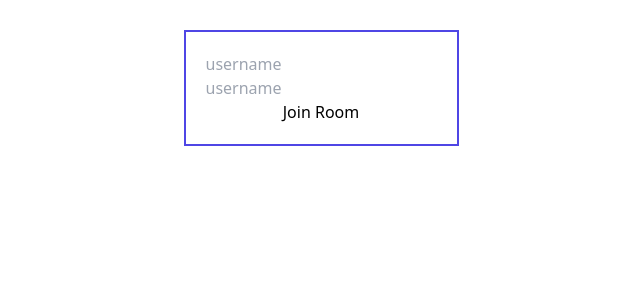
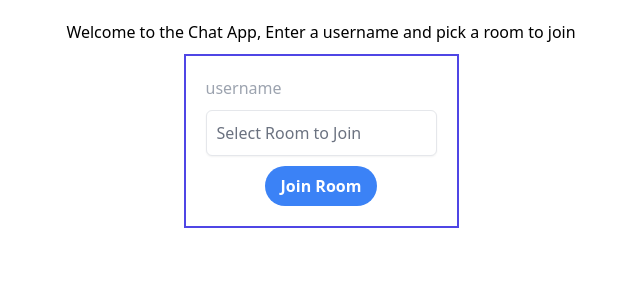
Before and after one commit to Charl1410/chat-room, a React (Create React App) app in the folder client/: page / in a window 1280 px wide. Shown: the top 300 px of the page, without its empty margins (329-969 px from the left). Built offline with nearby package versions, Linux system fonts and the light colour scheme.

Commit message:
drop down

```diff
--- a/client/src/pages/Login.js
+++ b/client/src/pages/Login.js
@@ -7,7 +7,8 @@ const Login = () => {
 
   return (
    <div className='container flex justify-center items-center w-full flex-col'>
-       <form className='border-solid border-2 border-indigo-600 flex flex-col p-5'>
+        <h1>Welcome to the Chat App, Enter a username and pick a room to join</h1>
+       <form className='border-solid border-2 border-indigo-600 flex flex-col p-5 justify-center items-center'>
             <input
                 value={userName}
                 name="userName"
@@ -16,16 +17,18 @@ const Login = () => {
 
              />
 
-              <input
-                value={userName}
-                name="userName"
-                type='text'
-                placeholder="username"
+            <div className="relative w-full lg:max-w-sm">
+                <select className="w-full p-2.5 text-gray-500 bg-white border rounded-md shadow-sm outline-none appearance-none focus:border-indigo-600">
+                    <option>Select Room to Join</option>
+                    <option>Laravel 9 with React</option>
+                    <option>React with Tailwind CSS</option>
+                    <option>React With Headless UI</option>
+                </select>
+            </div>
 
-             />
-
-             <button>Join Room</button>
-
+            <button class="bg-blue-500 hover:bg-blue-700 text-white font-bold py-2 px-4 rounded-full">
+            Join Room
+            </button>
 
        </form>
 
```
